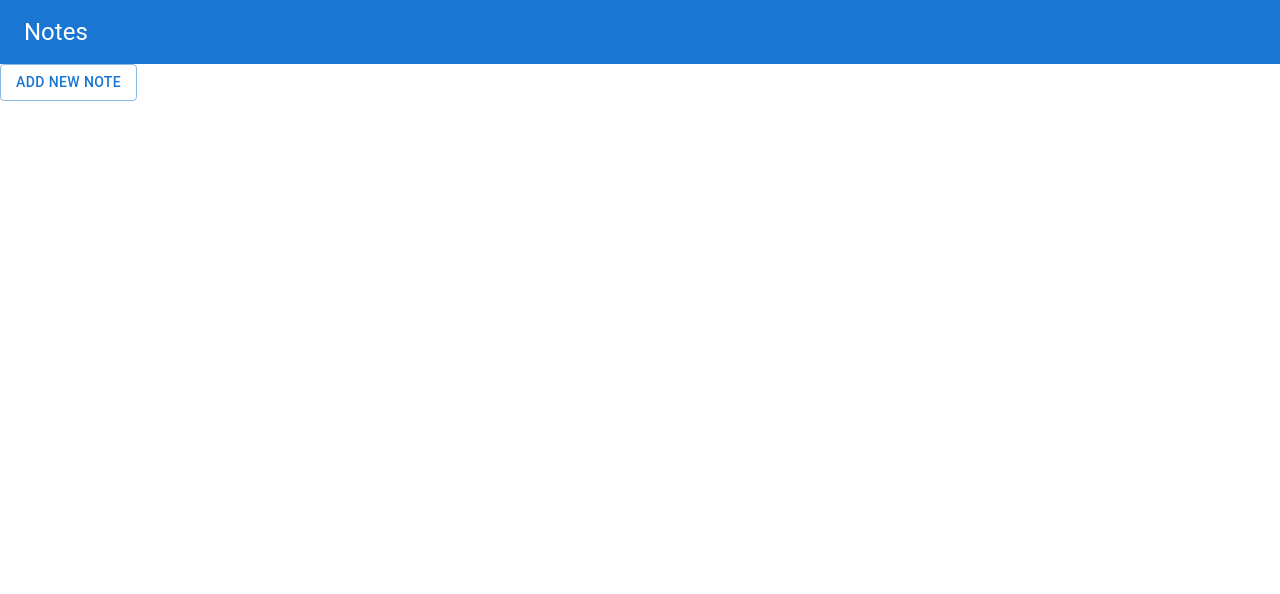
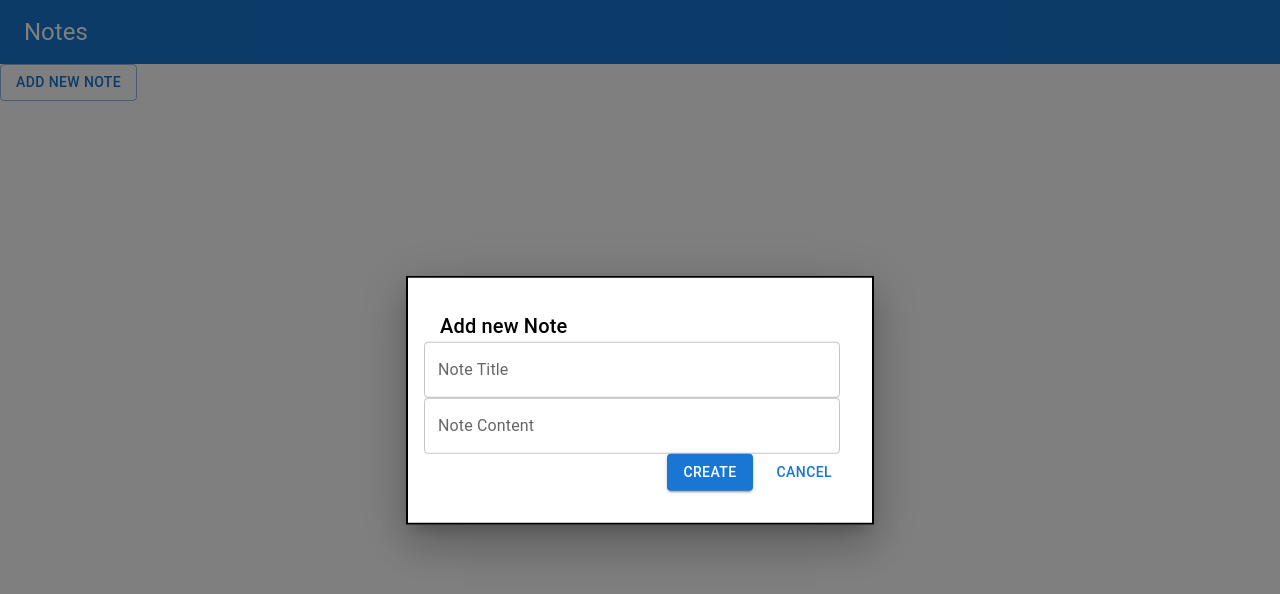
Before and after one commit to JelenaB99/note-app, a React (Create React App) app: page / in a window 1280 px wide. Both pictures are taken after a click on the button "ADD NEW NOTE". Shown: the top 594 px of the page. Built offline with nearby package versions, Linux system fonts and the light colour scheme.

Commit message:
Add new note modal(cancel btn works)

```diff
--- a/src/App.js
+++ b/src/App.js
@@ -1,5 +1,5 @@
 import Header from "./components/Header";
-import NotesList from "./components/NotesList";
+import NotesList from "./pages/NotesList";
 function App() {
   return (
   <>
--- /dev/null
+++ b/src/components/AddNoteModal.jsx
@@ -0,0 +1,96 @@
+import { Button, Modal, Typography, Box, TextField, Grid } from "@mui/material";
+import { useState } from "react";
+const style = {
+  position: "absolute",
+  top: "50%",
+  left: "50%",
+  transform: "translate(-50%, -50%)",
+  width: 400,
+  bgcolor: "background.paper",
+  border: "2px solid #000",
+  boxShadow: 24,
+  p: 4,
+};
+
+export default function AddNoteModal({openModal,onCloseModal}) {
+//   const {openModal,onCloseModal} = props;
+
+  const [noteTitle, setNoteTitle] = useState("");
+  const [noteContent, setNoteContent] = useState("");
+
+
+  function handleTitleChange(e) {
+    setNoteTitle(e.target.value);
+  }
+
+  function handleContentChange(e) {
+    setNoteContent(e.target.value);
+  }
+
+
+
+  return (
+    <div>
+      <Modal
+        aria-labelledby="title"
+        aria-describedby="description"
+        open={openModal}
+        o
+
+
+
+      >
+        <Box sx={style}>
+          <Grid container direction="column" spacing={2}>
+            <Grid item>
+              <Typography id="add-modal-titel" variant="h6" component="h2">
+                Add new Note
+              </Typography>
+            </Grid>
+            <Grid container direction="column" spacing={2}>
+              <Grid item>
+                <TextField
+                  fullWidth
+                  id="Note-Title"
+                  label="Note Title"
+                  variant="outlined"
+                  value={noteTitle}
+                  onChange={handleTitleChange}
+                >
+                </TextField>
+
+                <Grid item>
+                  <TextField
+                    fullWidth
+                    id="Note-Content"
+                    label="Note Content"
+                    variant="outlined"
+                    value={noteContent}
+                    onChange={handleContentChange}
+                  >
+                  </TextField>
+                  <Grid item container justifyContent="end" spacing={2}>
+                     <Grid item>
+                     <Button
+                     variant="contained"
+                     >
+                     Create
+                     </Button>
+                     </Grid>
+                     <Grid item>
+                     <Button
+
+                     onClick={onCloseModal}>
+                     Cancel
+                     </Button>
+                     </Grid>
+                  </Grid>
+                </Grid>
+              </Grid>
+            </Grid>
+          </Grid>
+        </Box>
+      </Modal>
+    </div>
+  );
+}
--- a/src/components/NotesList.jsx
+++ /dev/null
@@ -1,12 +0,0 @@
-import { Button } from "@mui/material"
-
-export default function NotesList() {
-  return (
-  <>
-<Button variant="outlined">
-Add new Note
-</Button>
-
-  </>
-  )
-}
--- /dev/null
+++ b/src/pages/NotesList.jsx
@@ -0,0 +1,28 @@
+import { Button } from "@mui/material"
+import AddNoteModal from "../components/AddNoteModal"
+import { useState } from "react"
+export default function NotesList() {
+const [openModal,setOpenModal]=useState(false);
+
+function handleOpen(){
+  setOpenModal(true);
+}
+
+function handleOnCloseModal(){
+  setOpenModal(false)
+}
+  return (
+  <>
+  <AddNoteModal
+  openModal={openModal}
+  onCloseModal={handleOnCloseModal}
+   />
+<Button
+onClick={handleOpen}
+variant="outlined">
+Add new Note
+</Button>
+
+  </>
+  )
+}
```
